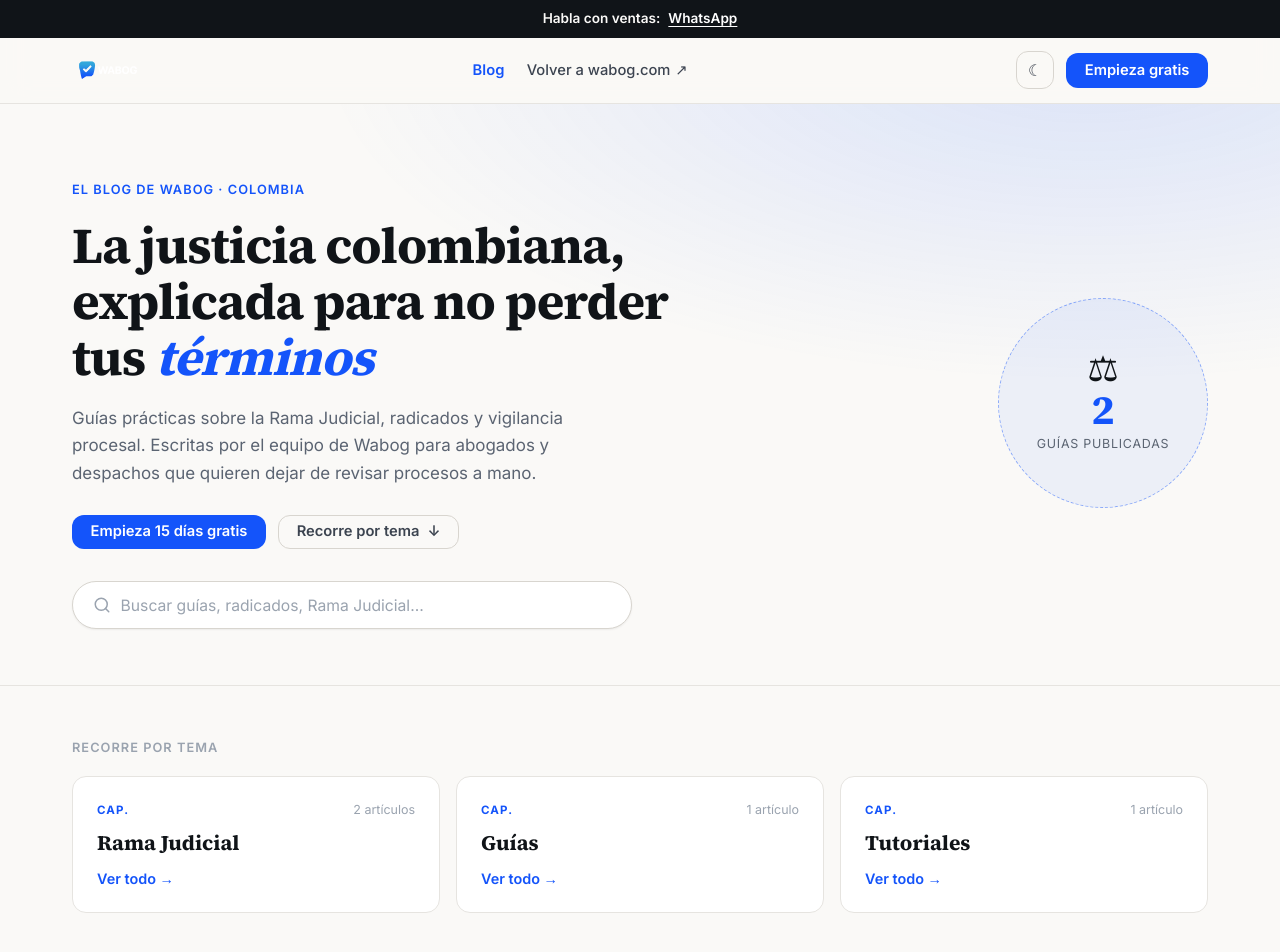
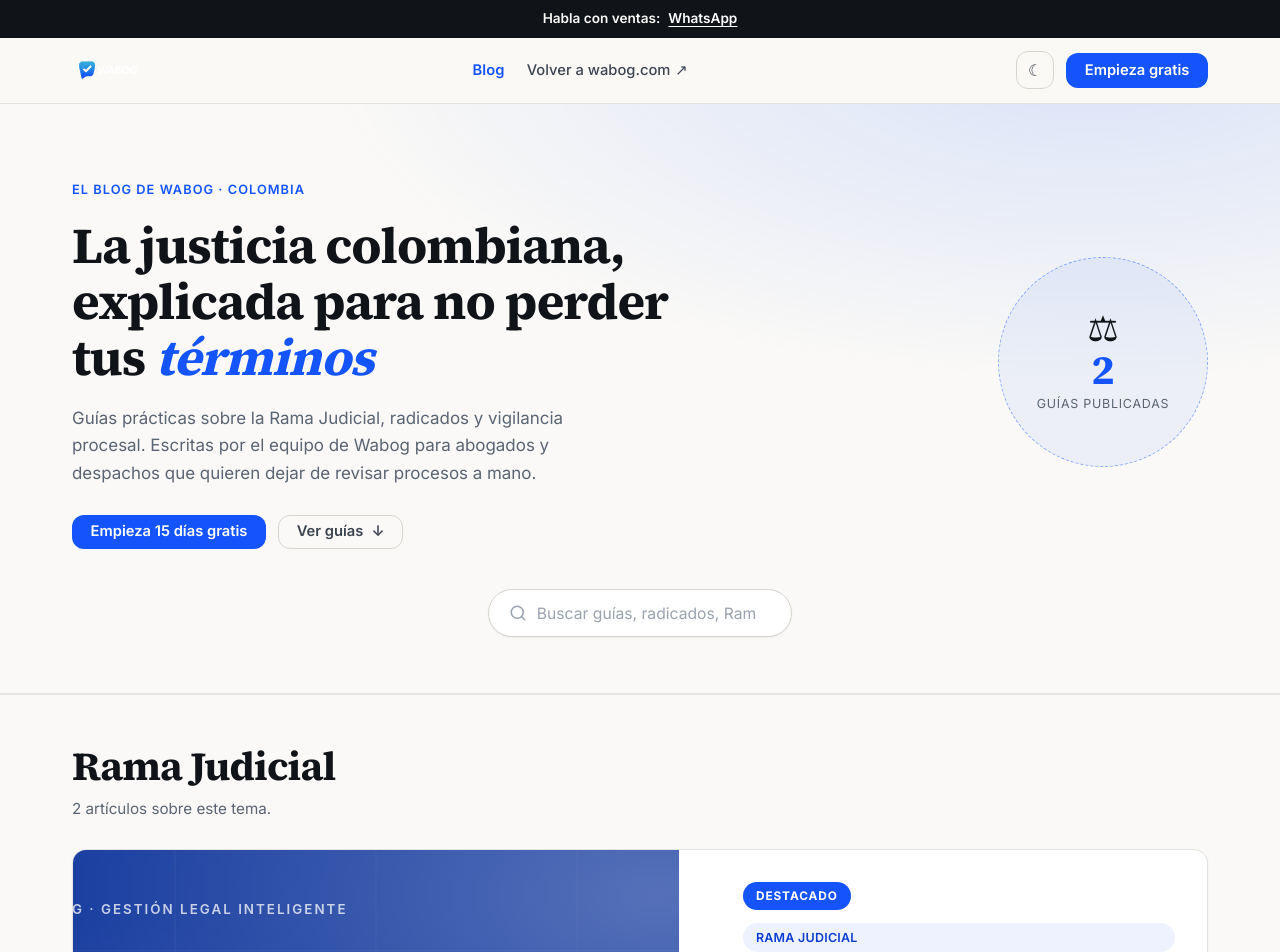
Before and after one commit to wabog/wabog-blog, a Next.js app: page / in a window 1280 px wide. Shown: the top 952 px of the page. Built offline with nearby package versions, Linux system fonts and the light colour scheme.

Commit message:
feat: quitar seccion de temas y centrar buscador en el hero
- Eliminadas tarjetas 'Recorre por tema' y su CSS
- Buscador movido a la seccion central del hero, centrado y ancho 640px
- Kicker 'Capitulo' eliminado del encabezado de seccion por tema

```diff
--- a/app/globals.css
+++ b/app/globals.css
@@ -422,8 +422,10 @@
 
 .home-search {
   position: relative;
-  max-width: 560px;
-  margin-top: 2rem;
+  max-width: 640px;
+  margin: 2.5rem auto 0;
+  display: flex;
+  justify-content: center;
 }
 
 /* ---------- Search ---------- */
@@ -540,78 +542,6 @@
   font-size: 0.9rem;
 }
 
-/* ---------- Chapters (recorre por tema) ---------- */
-.chapters {
-  padding: 3.25rem 0 2.5rem;
-}
-
-.chapters-kicker {
-  display: block;
-  font-size: 0.8rem;
-  font-weight: 600;
-  letter-spacing: 0.08em;
-  text-transform: uppercase;
-  color: var(--faint);
-  margin-bottom: 1.1rem;
-}
-
-.chapters-grid {
-  display: grid;
-  grid-template-columns: repeat(auto-fit, minmax(230px, 1fr));
-  gap: 1rem;
-}
-
-.chapter-card {
-  display: flex;
-  flex-direction: column;
-  gap: 0.7rem;
-  padding: 1.4rem 1.5rem;
-  background: var(--surface);
-  border: 1px solid var(--line);
-  border-radius: var(--radius);
-  transition: border-color 0.18s ease, box-shadow 0.18s ease, transform 0.18s ease;
-}
-
-.chapter-card:hover {
-  border-color: var(--accent-300);
-  box-shadow: var(--shadow-2);
-  transform: translateY(-2px);
-}
-
-.chapter-card-top {
-  display: flex;
-  align-items: baseline;
-  justify-content: space-between;
-  gap: 0.5rem;
-}
-
-.chapter-card-kicker {
-  font-size: 0.72rem;
-  font-weight: 700;
-  letter-spacing: 0.1em;
-  color: var(--accent-500);
-}
-
-.chapter-card-count {
-  font-size: 0.78rem;
-  color: var(--faint);
-}
-
-.chapter-card-title {
-  font-family: var(--font-serif);
-  font-size: 1.3rem;
-  font-weight: 700;
-  color: var(--ink);
-  line-height: 1.2;
-}
-
-.chapter-card-link {
-  font-size: 0.9rem;
-  font-weight: 600;
-  color: var(--accent-500);
-  margin-top: auto;
-}
-
 /* ---------- Category sections ---------- */
 .cat-section {
   padding: 3rem 0;
@@ -623,16 +553,7 @@
   margin-bottom: 1.75rem;
 }
 
-.cat-kicker {
-  font-size: 0.78rem;
-  font-weight: 700;
-  letter-spacing: 0.12em;
-  text-transform: uppercase;
-  color: var(--accent-500);
-}
-
 .cat-title {
-  margin-top: 0.4rem;
   font-family: var(--font-serif);
   font-size: clamp(1.8rem, 3.5vw, 2.5rem);
   font-weight: 700;
--- a/app/page.tsx
+++ b/app/page.tsx
@@ -28,6 +28,13 @@
   const latest = getLatestPost();
   const sections = groupPostsByTag(posts);
 
+  const searchIndex = posts.map((post) => ({
+    slug: post.slug,
+    title: post.title,
+    excerpt: post.excerpt,
+    tags: post.tags.map((tag) => tag.name),
+  }));
+
   return (
     <>
       <section className="home-hero">
@@ -48,19 +55,9 @@
                 <a href="https://wabog.com" className="btn btn-accent" data-analytics="hero_empieza_gratis">
                   Empieza 15 días gratis
                 </a>
-                <a href="#temas" className="btn btn-ghost" data-analytics="hero_ver_guias">
-                  Recorre por tema <span aria-hidden="true">↓</span>
+                <a href="#guias" className="btn btn-ghost" data-analytics="hero_ver_guias">
+                  Ver guías <span aria-hidden="true">↓</span>
                 </a>
-              </div>
-              <div className="home-search">
-                <SearchBar
-                  posts={posts.map((post) => ({
-                    slug: post.slug,
-                    title: post.title,
-                    excerpt: post.excerpt,
-                    tags: post.tags.map((tag) => tag.name),
-                  }))}
-                />
               </div>
             </div>
             <div className="hero-stamp" aria-hidden="true">
@@ -71,32 +68,18 @@
               </div>
             </div>
           </div>
-        </div>
-      </section>
 
-      <section className="chapters" id="temas">
-        <div className="container">
-          <span className="chapters-kicker">Recorre por tema</span>
-          <div className="chapters-grid">
-            {getAllTags().map((tag) => (
-              <a key={tag.slug} href={`/tag/${tag.slug}`} className="chapter-card">
-                <span className="chapter-card-top">
-                  <span className="chapter-card-kicker">CAP.</span>
-                  <span className="chapter-card-count">{tag.count} {tag.count === 1 ? "artículo" : "artículos"}</span>
-                </span>
-                <strong className="chapter-card-title">{tag.name}</strong>
-                <span className="chapter-card-link">Ver todo <span aria-hidden="true">→</span></span>
-              </a>
-            ))}
+          <div className="home-search">
+            <SearchBar posts={searchIndex} />
           </div>
         </div>
       </section>
 
-      {sections.map((section, index) => (
+      <div id="guias">
+        {sections.map((section) => (
           <section key={section.slug} className="cat-section">
             <div className="container">
               <div className="cat-head">
-              <span className="cat-kicker">Capítulo {String(index + 1).padStart(2, "0")}</span>
                 <h2 className="cat-title">{section.name}</h2>
                 <p className="cat-sub">
                   {section.posts.length}{" "}
@@ -115,6 +98,7 @@
             </div>
           </section>
         ))}
+      </div>
 
       {latest ? (
         <section className="home-closing-cta">
```
Lines whose indentation alone changed are shown as unchanged.
